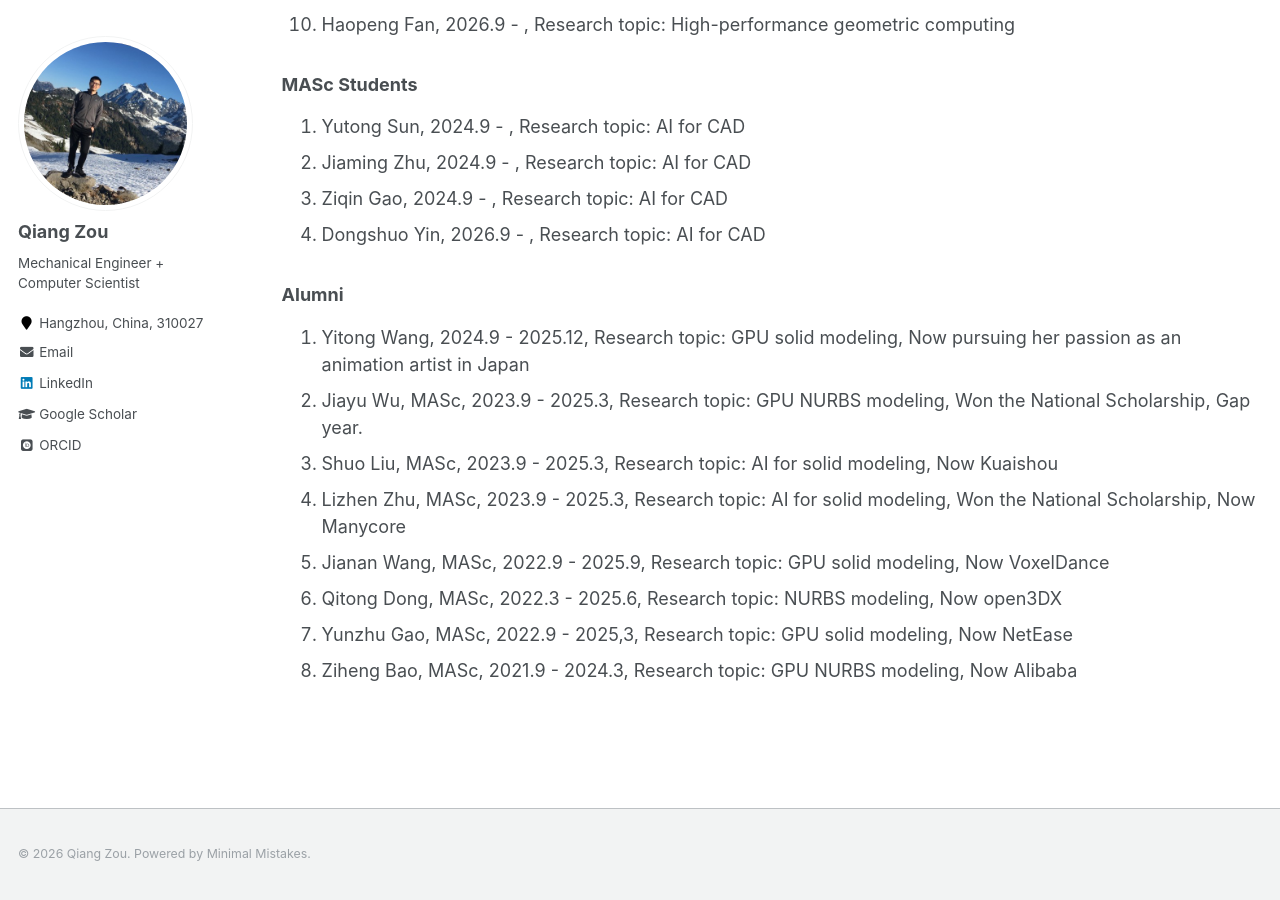
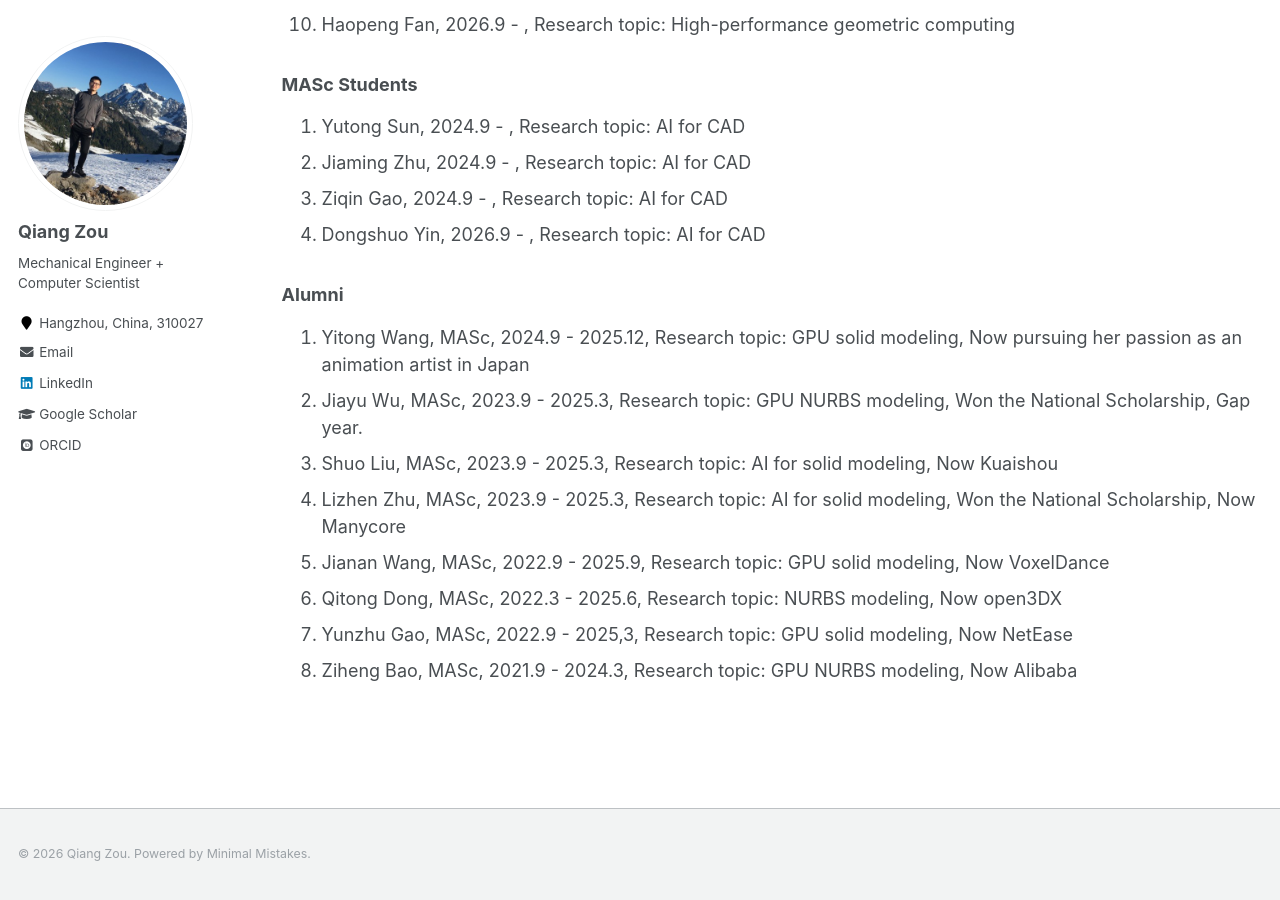
Before and after one commit to Qiang-Zou/Qiang-Zou.github.io, a Jekyll site: the page built from _pages/group.md, in a window 1280 px wide and 900 px high, scrolled down 1536 px. Built offline with Jekyll 4.4.1, drawn with Linux system fonts in a browser that asks for light colours; some web fonts are replaced; formulas are drawn with MathJax 3.

Commit message:
Update group.md

```diff
--- a/_pages/group.md
+++ b/_pages/group.md
@@ -60,7 +60,7 @@ Some [must-knows](must_knows.md) before working in our group.
 
 
 ### Alumni
-1. Yitong Wang, 2024.9 - 2025.12, Research topic: GPU solid modeling, Now pursuing her passion as an animation artist in Japan
+1. Yitong Wang, MASc, 2024.9 - 2025.12, Research topic: GPU solid modeling, Now pursuing her passion as an animation artist in Japan
 1. Jiayu Wu, MASc, 2023.9 - 2025.3, Research topic: GPU NURBS modeling, Won the National Scholarship, Gap year.
 1. Shuo Liu, MASc, 2023.9 - 2025.3, Research topic: AI for solid modeling, Now Kuaishou
 1. Lizhen Zhu, MASc, 2023.9 - 2025.3, Research topic: AI for solid modeling, Won the National Scholarship, Now Manycore
```
